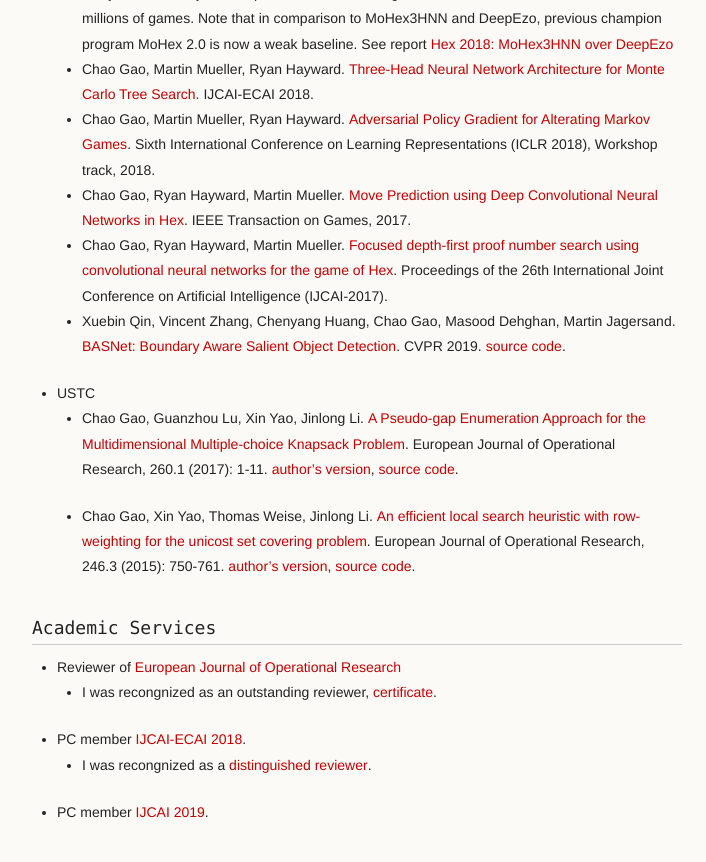
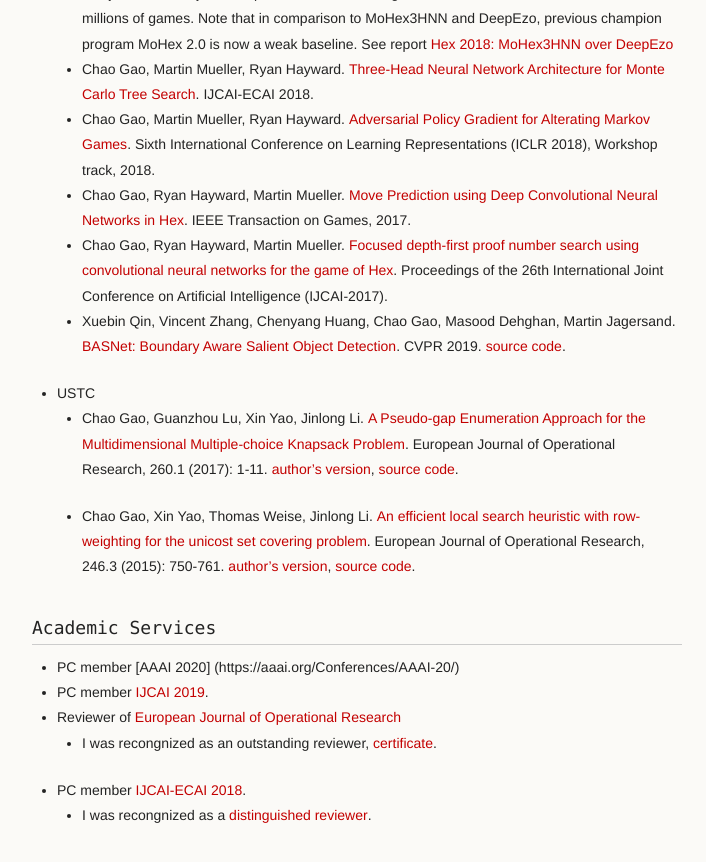
Before and after one commit to cgao3/cgao3-old.github.io, a Jekyll site: the page built from index.md, in a window 1280 px wide and 900 px high, scrolled down 1192 px. Shown: the top 862 px of the window, without its empty margins (278-984 px from the left). Built offline with Jekyll 4.4.1, drawn with Linux system fonts in a browser that asks for light colours; our own code applies the rules of GitHub Pages for plain Markdown files; a script that is not in the unit is left out.

Commit message:
Update index.md

```diff
--- a/index.md
+++ b/index.md
@@ -42,11 +42,13 @@
     + Chao Gao, Xin Yao, Thomas Weise, Jinlong Li. [An efficient local search heuristic with row-weighting for the unicost set covering problem](https://www.sciencedirect.com/science/article/abs/pii/S0377221715004282). European Journal of Operational Research, 246.3 (2015): 750-761. [author's version](./posts/OR/RWLS.pdf),  [source code](./posts/OR/scp.zip).
 
 ### Academic Services
+- PC member [AAAI 2020] (https://aaai.org/Conferences/AAAI-20/)
+- PC member [IJCAI 2019](https://ijcai19.org/).
 - Reviewer of [European Journal of Operational Research](https://www.journals.elsevier.com/european-journal-of-operational-research/)
    - I was recongnized as an outstanding reviewer, [certificate](OutstandingReviewerEJOR.pdf).
 - PC member [IJCAI-ECAI 2018](https://www.ijcai-18.org/).
    - I was recongnized as a [distinguished reviewer](https://www.ijcai-18.org/distinguished-members/).
-- PC member [IJCAI 2019](https://ijcai19.org/).
+
 
 
 
```
